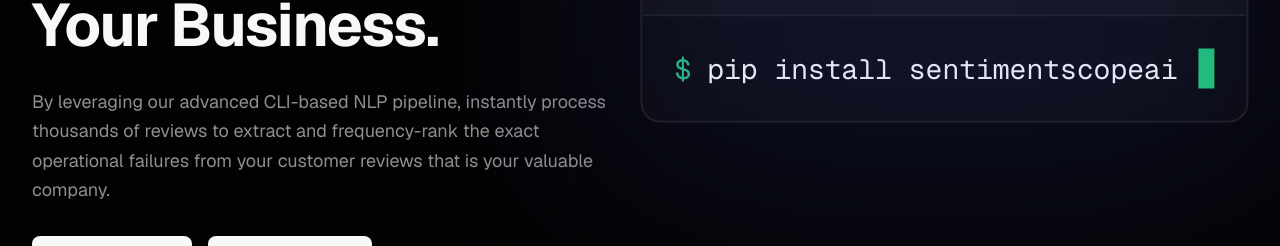
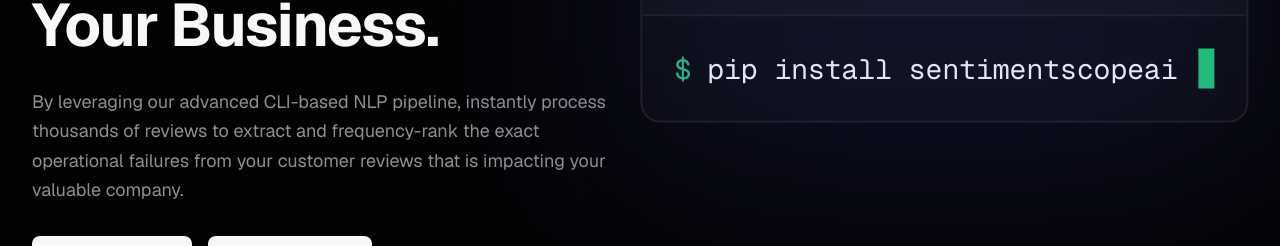
Before and after one commit to VigneshT24/sentimentscopeai-website, a Next.js app: page / in a window 1280 px wide. Shown: the part 430-676 px from the top of the page. Built offline with nearby package versions, Linux system fonts and the light colour scheme.

Commit message:
typo fix

```diff
--- a/app/page.tsx
+++ b/app/page.tsx
@@ -48,7 +48,7 @@ export default function Home() {
               </h1>
 
               <p className="mt-6 text-lg text-muted-foreground leading-relaxed max-w-xl">
-                By leveraging our advanced CLI-based NLP pipeline, instantly process thousands of reviews to extract and frequency-rank the exact operational failures from your customer reviews that is your valuable company.
+                By leveraging our advanced CLI-based NLP pipeline, instantly process thousands of reviews to extract and frequency-rank the exact operational failures from your customer reviews that is impacting your valuable company.
               </p>
 
               {/* CTA Buttons */}
```
